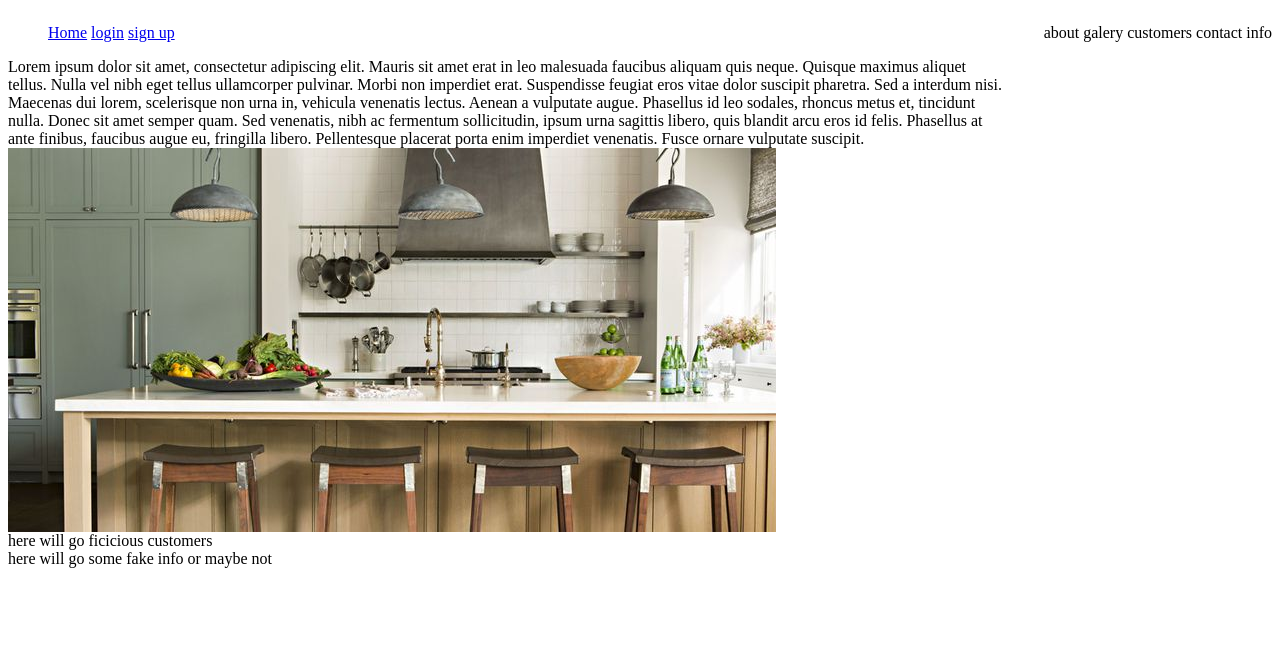
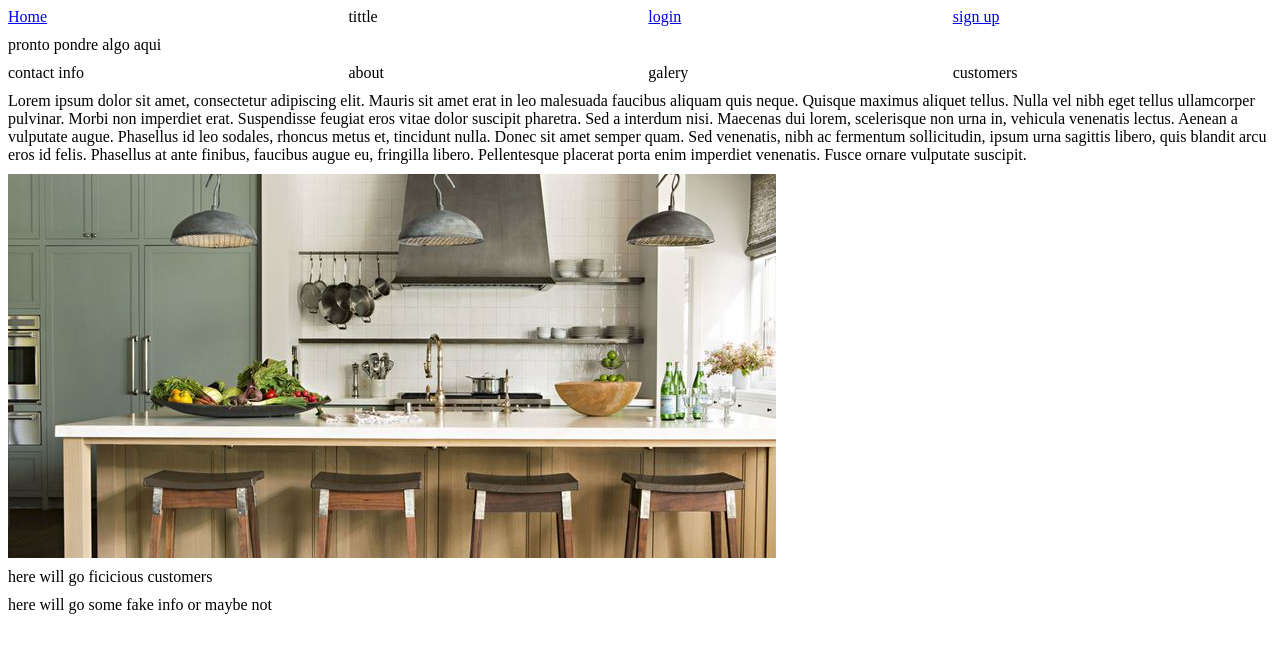
Before and after one commit to JuanOrtiz9492/wichmeal, a plain HTML site: page index.html in a window 1280 px wide. Drawn offline with Linux system fonts and the light colour scheme; a script that the page names is missing.

Commit message:
adjust position css grid

```diff
--- a/index.html
+++ b/index.html
@@ -10,23 +10,15 @@
 </head>
 <body>
     <div id="mainContainer">
-        <nav class="mainMenu">
-                <ul>
-                  <li><a href="#">Home</a></li>
-                  <li><a href="#">login</a></li>
-                  <li><a href="#">sign up</a></li>
-                </ul>
-        </nav>
-        <div class="Hero"></div>
-
-        <nav class="menu">
-            <ul>
-                <li>about</li>
-                <li>galery</li>
-                <li>customers</li>
-                <li>contact info</li>
-            </ul>
-        </nav>
+                  <div><a href="#">Home</a></div>
+                  <div>tittle</div>
+                  <div><a href="#">login</a></div>
+                  <div><a href="#">sign up</a></div>
+        <div class="Hero">pronto pondre algo aqui</div>
+                <div>about</div>
+                <div>galery</div>
+                <div>customers</div>
+                <div>contact info</div>
         <article>
                 Lorem ipsum dolor sit amet, consectetur adipiscing elit.
                 Mauris sit amet erat in leo malesuada faucibus aliquam quis neque.
--- a/styles/main.css
+++ b/styles/main.css
@@ -1,50 +1,61 @@
-li{
-    display: inline;
-}
 #mainContainer{
     display: grid;
-    grid-template-areas:
-    "1 1 2 3"
-    "4 4 4 4"
-    "5 6 7 8 "
-    "9 9 9 9"
-    "10 10 10 10"
-    "11 11 11 11"
-    "12 12 12 12";
+    grid-template-columns: repeat(4, auto);
+    grid-template-rows: repeat(7,auto);
+    grid-gap: 10px;
 }
-.mainMenu>li:nth-child(1){
-    grid-area: 1;
+#mainContainer>div:nth-child(1){
+    grid-column: 1;
+    grid-row: 1;
 }
-.mainMenu>li:nth-child(2){
-    grid-area: 2;
+#mainContainer>div:nth-child(2){
+    grid-column: 2;
+    grid-row: 1;
 }
-.mainMenu>li:nth-child(3){
-    grid-area: 3;
+#mainContainer>div:nth-child(3){
+    grid-column: 3;
+    grid-row: 1;
+}
+#mainContainer>div:nth-child(4){
+    grid-column: 4;
+    grid-row: 1;
 }
 .Hero{
-    grid-area: 4;
+    grid-column: 1/-1 !important;
+    grid-row: 2 !important;
 }
-.menu>li:nth-child(1){
-    grid-area: 5;
+#mainContainer>div:nth-child(5){
+    grid-column: 1;
+    grid-row: 3;
 }
-.menu>li:nth-child(2){
-    grid-area: 6;
+#mainContainer>div:nth-child(6){
+    grid-column: 2;
+    grid-row: 3;
 }
-.menu>li:nth-child(3){
-    grid-area: 7;
+#mainContainer>div:nth-child(7){
+    grid-column: 3;
+    grid-row: 3;
 }
-.menu>li:nth-child(4){
-    grid-area: 8;
+#mainContainer>div:nth-child(8){
+    grid-column: 4;
+    grid-row: 3;
 }
 article{
-    grid-area: 9;
+    grid-column: 1/-1;
+    grid-row: 4;
 }
 img{
-    grid-area: 10;
+   /* width: 100%;
+    height:auto ;*/
+    grid-column: 1/-1;
+    grid-row: 5;
+
 }
 #customers{
-    grid-area: 11;
+    grid-column: 1/-1;
+    grid-row: 6;
 }
 footer{
-    grid-area: 12;
+    grid-column: 1/-1;
+    grid-row: 7;
 }
```
